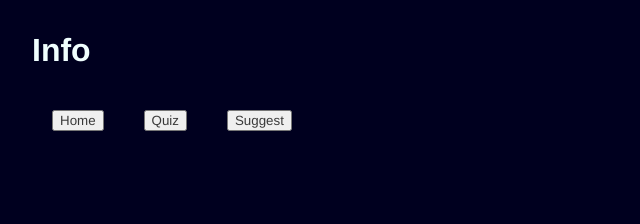
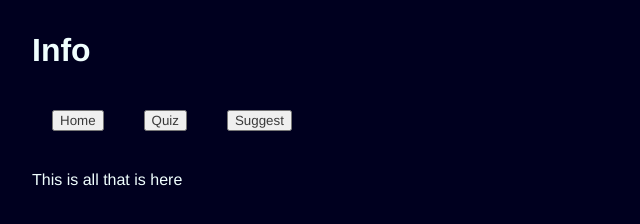
Before and after one commit to Zero87856/coursework, a plain HTML site: page resources/client/info.html in a window 1280 px wide. Shown: the top 224 px of the page, without its empty margins (0-640 px from the left). Drawn offline with Linux system fonts and the light colour scheme.

Commit message:
javascript/html files made

```diff
--- a/resources/client/css/styles.css
+++ b/resources/client/css/styles.css
@@ -19,7 +19,10 @@ button{
     color: rgba(0,0,0,0.76);
     font-family: 'Helvetica', serif;
 }
-
+p{
+    color: azure;
+    font-family: 'Helvetica', serif;
+}
 #content {
     background-color: rgba(0, 0, 0, 0.76);
     width: 1840px;
--- a/resources/client/js/info.js
+++ b/resources/client/js/info.js
@@ -9,6 +9,7 @@ function pageLoad() {
         + '<a href="quiz.html"><button>Quiz</button></a>'
         + '<a href="sugg.html"><button>Suggest</button></a>'
         + '</h2>'
+        + '<p>This is all that is here</p>'
         + '</div>';
 
 
```
